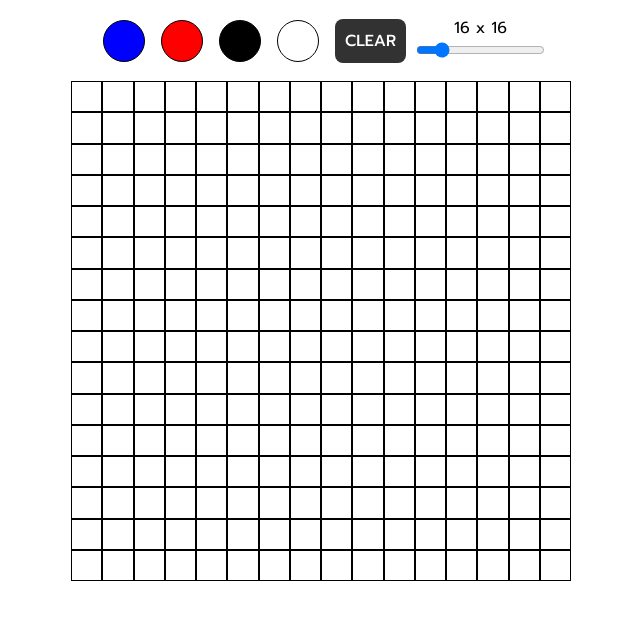
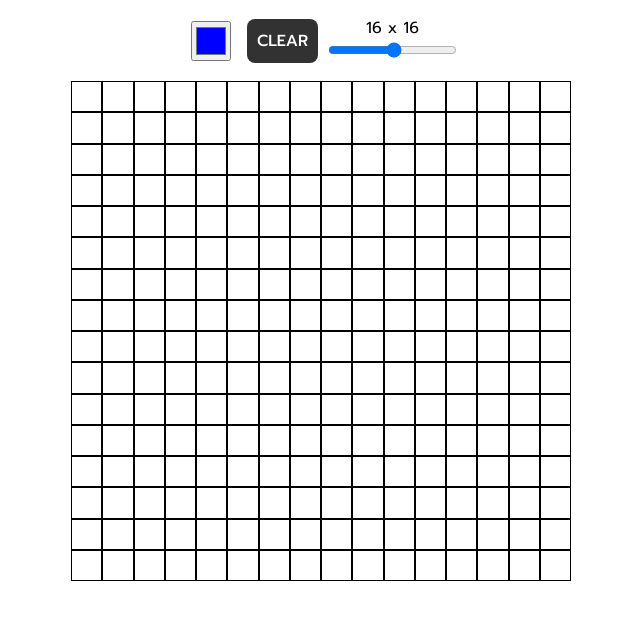
Before and after one commit to tham-ph/pixel-art-drawing, a plain HTML site: page index.html in a window 1280 px wide. Shown: the whole page, without its empty margins (319-959 px from the left). Drawn offline with Linux system fonts and the light colour scheme.

Commit message:
remove some pens and eraser

```diff
--- a/index.html
+++ b/index.html
@@ -17,14 +17,11 @@
   <body>
 
     <div class="tools">
-      <div class="pen one"></div>
-      <div class="pen two"></div>
-      <div class="pen three"></div>
-      <div class="pen four"></div>
+      <input type="color" class="pen" value="#0000FF">
       <div class="clear">CLEAR</div>
       <div class="grid-size">
         <p>16 x 16</p>
-        <input type="range" min="0" max="100" step="1" value="16">
+        <input type="range" min="1" max="30" step="1" value="16">
       </div>
     </div>
 
--- a/style.css
+++ b/style.css
@@ -12,12 +12,10 @@ body {
   align-items: center;
 }
 
-.pen, .erase{
+.pen{
   margin: 0 0.5rem;
   width: 40px;
   height: 40px;
-  border: 1px solid black;
-  border-radius: 50%;
 }
 
 .clear {
@@ -30,20 +28,8 @@ body {
   border-radius: 0.5rem;
 }
 
-.pen.one {
- background-color: blue;
-}
-.pen.two {
- background-color: red;
-}
-.pen.three {
- background-color: black;
-}
-.pen.four {
- background-color: white;
-}
 
-.pen:hover, .eraser:hover{
+.pen:hover{
   width: 45px;
   height: 45px;
 }
```
